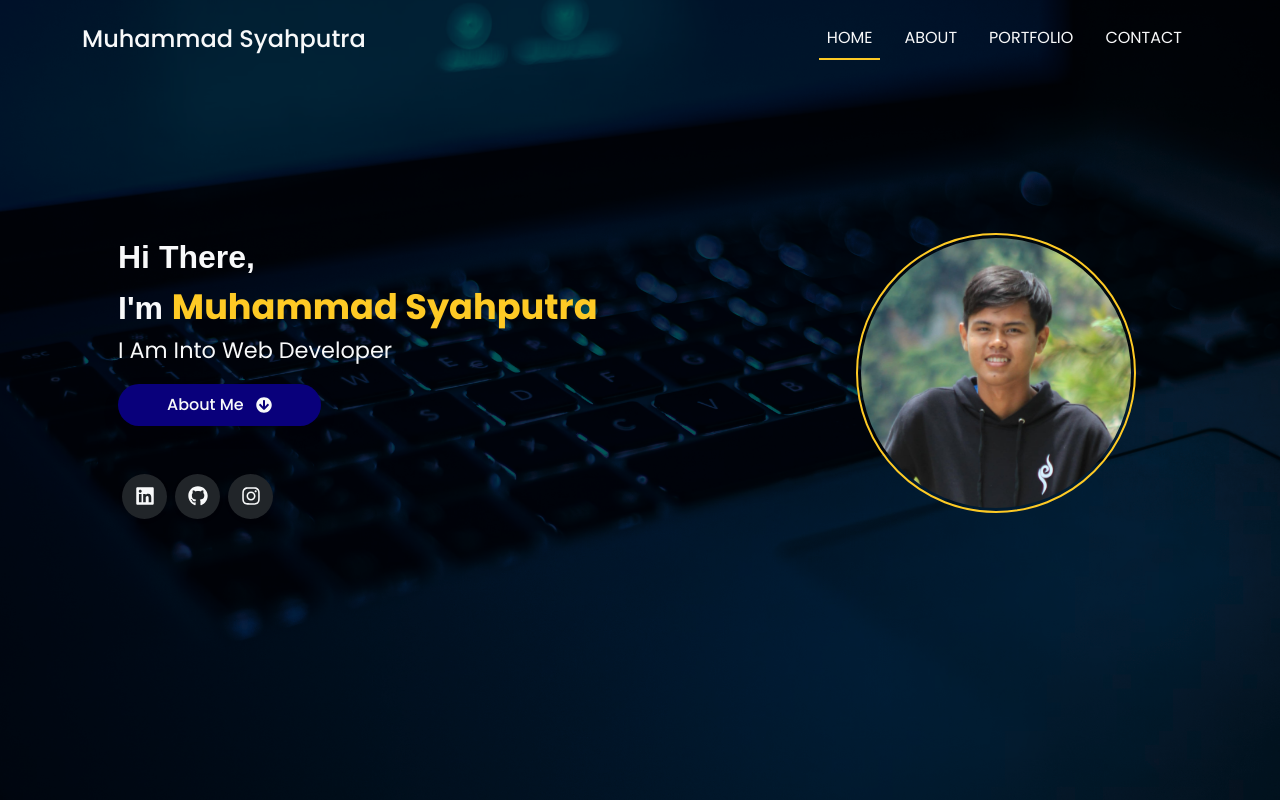
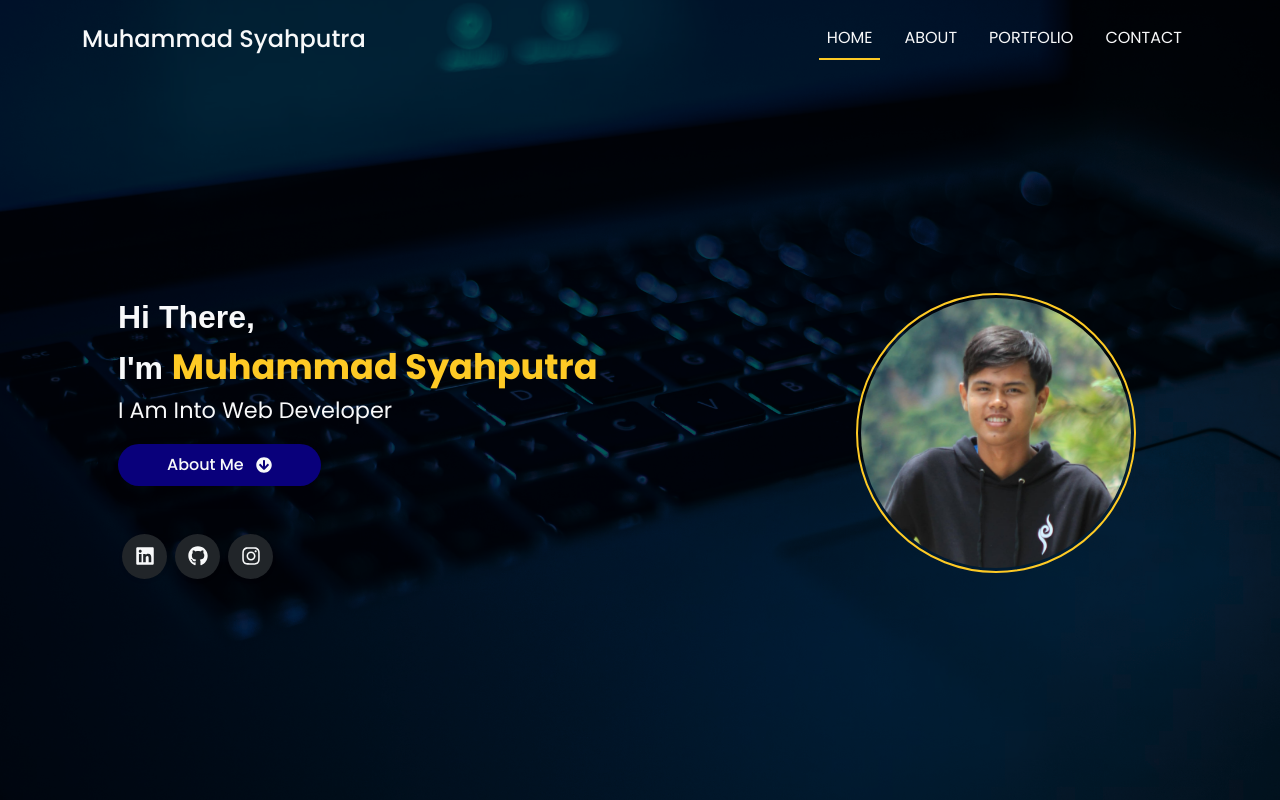
Before and after one commit to MhmmdSyahputra/Muhammad-Syahputra.github.io, a Next.js app: page / in a window 1280 px wide. Shown: the top 800 px of the page. Built offline with nearby package versions, Linux system fonts and the light colour scheme; a web font is replaced by a local one.

Commit message:
remove margin bottom nav

```diff
--- a/app/page.tsx
+++ b/app/page.tsx
@@ -12,7 +12,7 @@ export default function Home() {
   return (
     <>
       <div className="fixed-top mb-5">
-        <div className="" style={{ marginBottom: "800px" }}>
+        <div className="">
           <NavbarCompent />
         </div>
       </div>
@@ -20,6 +20,7 @@ export default function Home() {
         id="#home"
         className="banner d-flex justify-content-center align-items-center"
         style={{
+          paddingTop: "120px",
           backgroundImage: "url('/img/banner.png')",
         }}
       >
@@ -33,10 +34,13 @@ export default function Home() {
                 </span>
               </div>
               <div className="subtitle mb-3">I Am Into Web Developer</div>
-              <button className="btn mbg-primary text-light rounded-5 shadow fw-medium px-5 mb-5 py-2">
+              <a
+                href="#about"
+                className="btn mbg-primary text-light rounded-5 shadow fw-medium px-5 mb-5 py-2"
+              >
                 About Me &ensp;
                 <FaArrowCircleDown />
-              </button>
+              </a>
               <div className="row banner-connect ms-1">
                 <a
                   href="https://www.linkedin.com/in/mhmmdsyahputra/"
```
